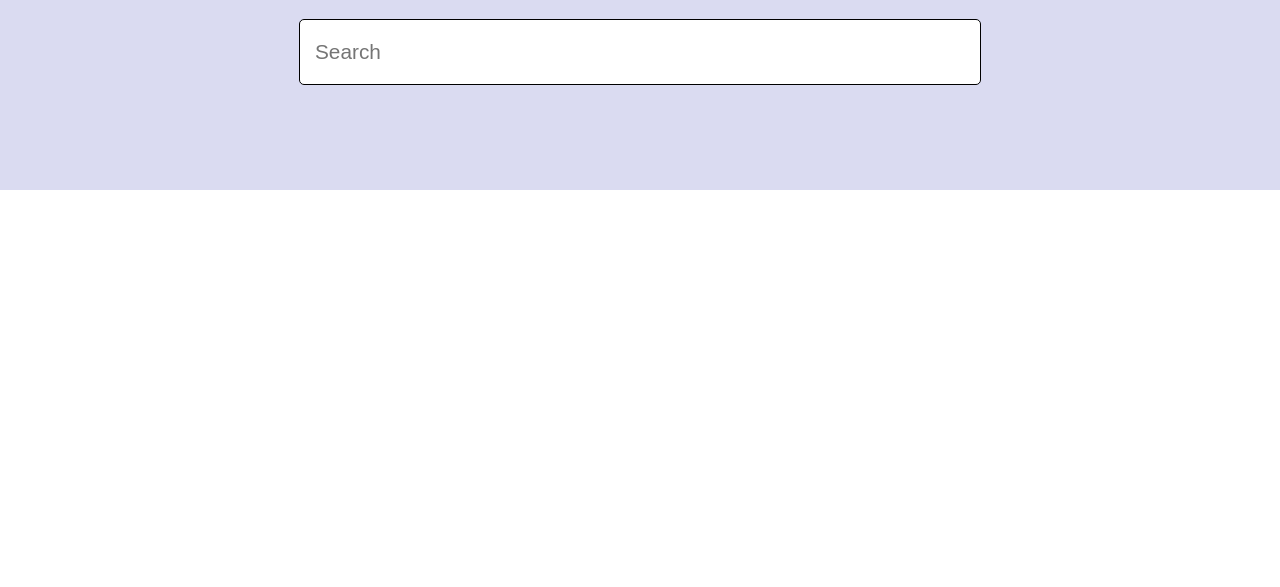
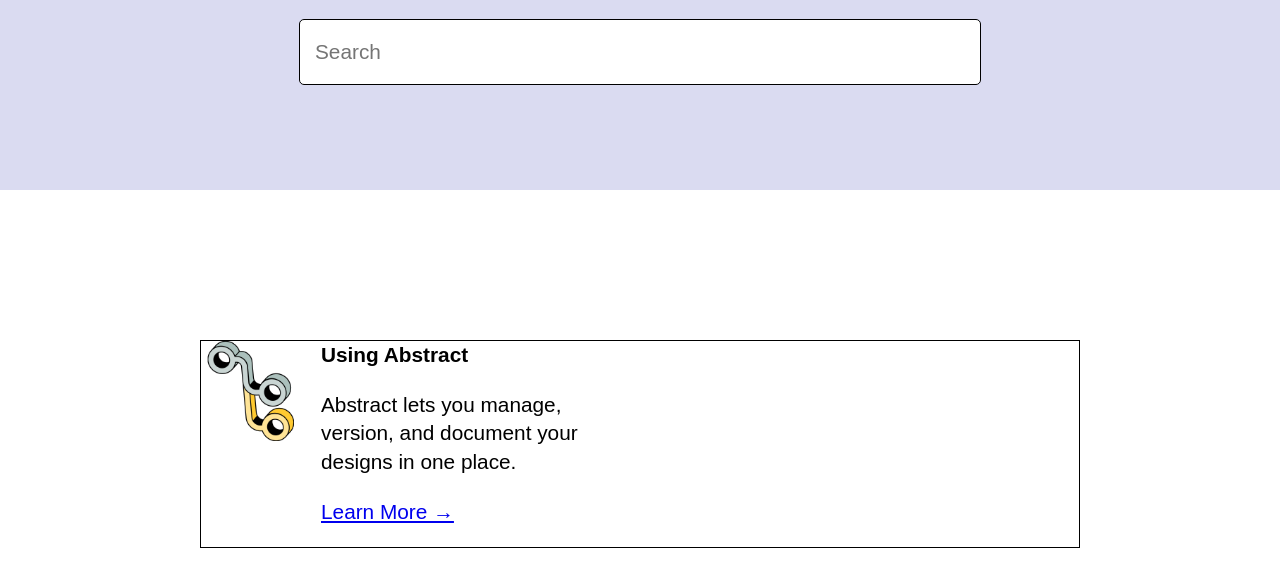
Before and after one commit to rahul-kum1/abstract, a plain HTML site: page index.html in a window 1280 px wide. Shown: the part 297-884 px from the top of the page. Before the commit the page ends 800 px from the top, so only its background shows below. Drawn offline with nearby package versions, Linux system fonts and the light colour scheme; some icons are missing.

Commit message:
[Started Body Part && grid is incomplete]

```diff
--- a/bodypart.css
+++ b/bodypart.css
@@ -0,0 +1,25 @@
+.middleBodyPart {
+    margin: 150px 200px;
+    border: 1px solid black;
+    display: grid;
+    grid-template-columns: 1fr 1fr;
+}
+
+.middleBodyPartImage {
+    width: 100px;
+    height: 100px;
+    margin-right: 20px;
+}
+
+.middleBodyPartFirst {
+    display: flex;
+    margin-right: 20px;
+    font-size: 1.3rem;
+    line-height: 1.8rem;
+}
+
+.imageTittle {
+    margin-top: 0px;
+    font-size: 1.3rem;
+    font-weight: bold;
+}
--- a/index.html
+++ b/index.html
@@ -10,6 +10,7 @@
     <link rel="stylesheet" href="header.css">
     <link rel="stylesheet" href="search.css">
     <link rel="stylesheet" href="bodypart.css">
+    <link rel="stylesheet" href="contactUs.css">
 
     <!-- icons script load -->
     <script src="https://unpkg.com/boxicons@2.1.4/dist/boxicons.js"></script>
@@ -49,6 +50,18 @@
     </div>
 
 
+    <!-- Middle Body Part -->
+    <div class="middleBodyPart">
+        <div class="middleBodyPartFirst">
+            <div><img class="middleBodyPartImage" src="/Abstract/icons/1.png" alt=""></div>
+            <div>
+                <p class="imageTittle">Using Abstract</p>
+                <p class="imageAbout">Abstract lets you manage, version, and document your designs in one place.</p>
+                <p><a class="imageLearnMore" href="#">Learn More →</a></p>
+            </div>
+        </div>
+    </div>
+
 
 </body>
 </html>
```
Also changed, not shown: contactUs.css (added), icons/1.png (added), icons/2.png (added), icons/3.png (added), icons/4.png (added), icons/5.png (added), icons/6.png (added).
